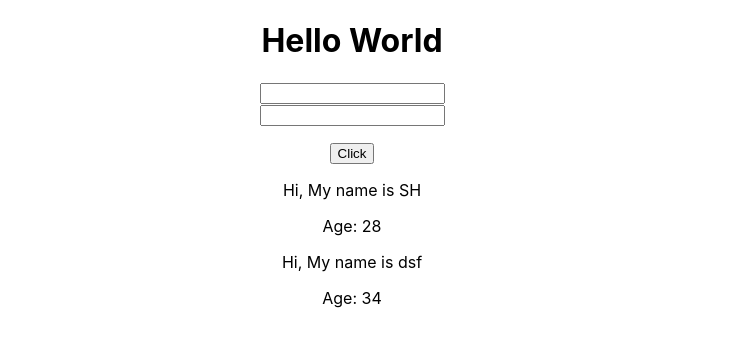
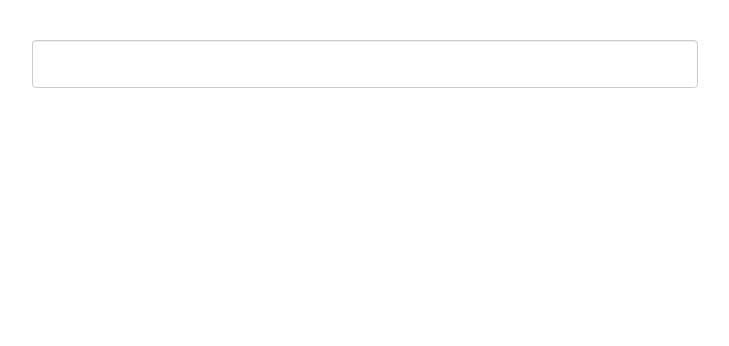
Before and after one commit to rohit12126/chapter247, a React (Create React App) app: page / in a window 1280 px wide. Shown: the top 346 px of the page, without its empty margins (288-1017 px from the left). Built offline with nearby package versions, Linux system fonts and the light colour scheme.

Commit message:
task 1 done 1-7-2018

```diff
--- /dev/null
+++ b/src/Task/CharComponent.js
@@ -0,0 +1,10 @@
+import React from 'react';
+import TaskCss from './TaskComponent.madule.css'
+
+const CharComponent = (props) => {
+    return props.char.map((element, index) => {
+        return <span className="text" key={index} onClick={(e) => props.handelDelete(index)}>{element}</span>
+    })
+}
+
+export default CharComponent
--- /dev/null
+++ b/src/Task/TaskComponent.madule.css
@@ -0,0 +1,43 @@
+.text{
+    padding: 10px;
+    border: 1px solid #4CAF50;
+    color: #fff;
+    background: #673ab7b5;
+    cursor: pointer;
+}
+.text-center{
+    align-items: center;
+    margin: 40px auto 0;
+    width: 50%;
+    min-height: 200px;
+}
+input{
+    margin-bottom: 15px;
+    border-radius: 5px;
+    -webkit-border-radius: 5px;
+    border: 1px solid #eaeaea;
+    box-shadow: none;
+    font-size: 12px;
+    display: block;
+    width: 100%;
+    height: 34px;
+    padding: 6px 12px;
+    font-size: 14px;
+    line-height: 1.428571429;
+    color: #555;
+    vertical-align: middle;
+    background-color: #fff;
+    background-image: none;
+    border: 1px solid #ccc;
+    border-radius: 4px;
+    -webkit-box-shadow: inset 0 1px 1px rgba(0,0,0,0.075);
+    box-shadow: inset 0 1px 1px rgba(0,0,0,0.075);
+    -webkit-transition: border-color ease-in-out .15s,box-shadow ease-in-out .15s;
+    transition: border-color ease-in-out .15s,box-shadow ease-in-out .15s;
+}
+.error{
+    color:red;
+}
+.success{
+    color:green;
+}
--- /dev/null
+++ b/src/Task/Validation.js
@@ -0,0 +1,13 @@
+import React from 'react';
+
+
+const Validation = (props) => {
+    let msg = "Text is long";
+    let msgClass ="success"
+    if( props.charLen < 5 ){
+        msg = "Text too short";
+        msgClass= 'error';
+    }
+    return <p className={msgClass}>{msg}</p>
+}
+export default Validation
--- /dev/null
+++ b/src/Task/index.js
@@ -0,0 +1,39 @@
+import React,{Component} from 'react';
+import Validation from './Validation';
+import CharComponent from './CharComponent';
+
+class Task extends Component{
+    constructor(props){
+        super(props)
+        this.state = {
+            name:""
+        }
+    }
+    handelChange = (event) => {
+        let name = event.target.value;
+        this.setState({name})
+    }
+    handelDelete = (index) => {
+        let name = this.state.name;
+        name = name.split('');
+        name.splice(index, 1);
+        name = name.join('');
+        this.setState({name});
+    }
+    render(){
+        return(
+            <div className="text-center">
+
+                <input type="text" name="name" value = {this.state.name} onChange = {this.handelChange} />
+                {this.state.name.length > 0 ?
+                    <div>
+                        <Validation charLen= {this.state.name.length} />
+                        <CharComponent char={this.state.name.split('')} handelDelete={this.handelDelete} />
+                    </div>
+                    : ''
+                }
+            </div>
+        )
+    }
+}
+export default Task;
--- a/src/index.js
+++ b/src/index.js
@@ -2,9 +2,10 @@ import React from 'react';
 import ReactDOM from 'react-dom';
 import './index.css';
 import App from './App';
+import Task from './Task';
 import * as serviceWorker from './serviceWorker';
 
-ReactDOM.render(<App />, document.getElementById('root'));
+ReactDOM.render(<Task />, document.getElementById('root'));
 
 // If you want your app to work offline and load faster, you can change
 // unregister() to register() below. Note this comes with some pitfalls.
```
Also changed, not shown: 1 other file (tests, documents, lock files or other folders).
